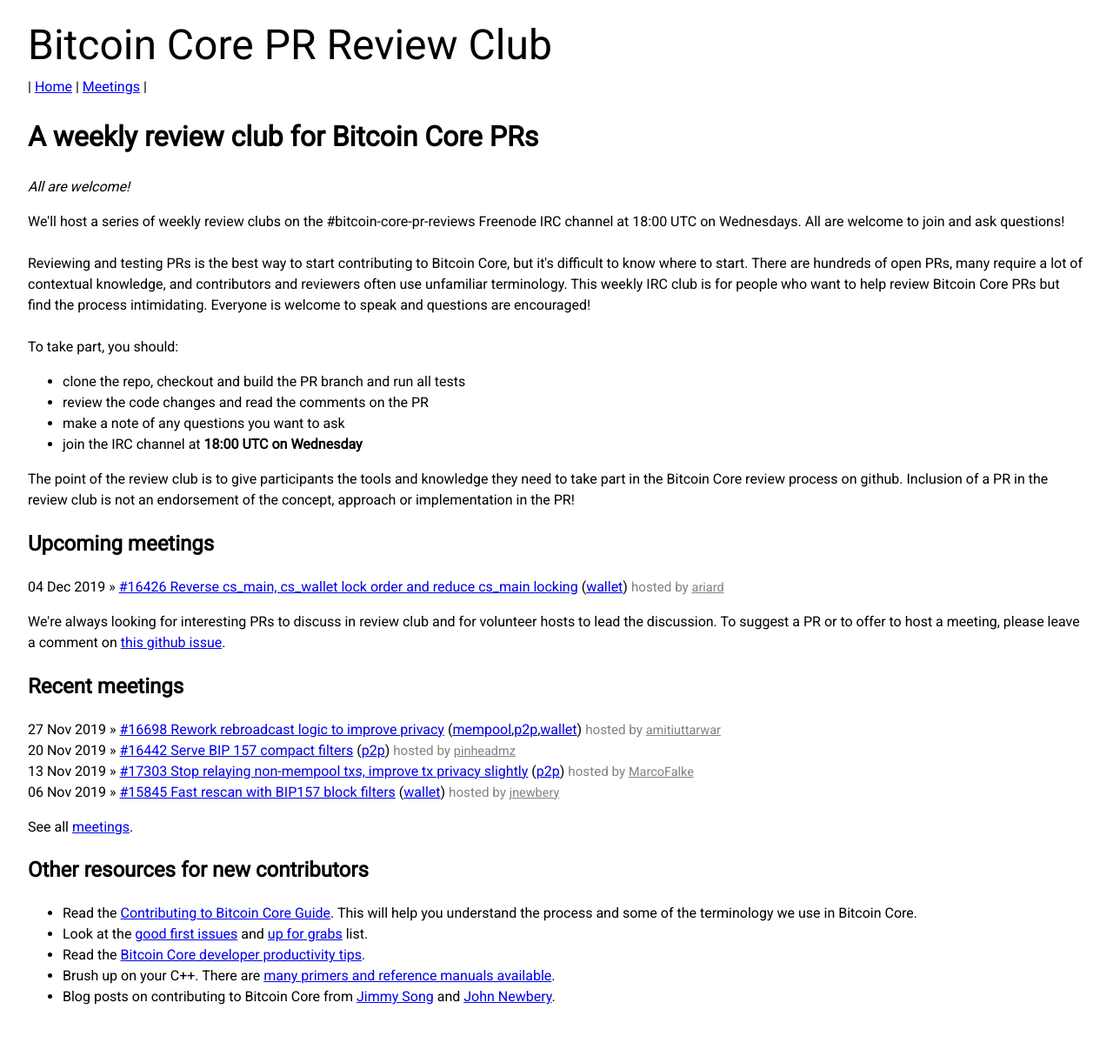
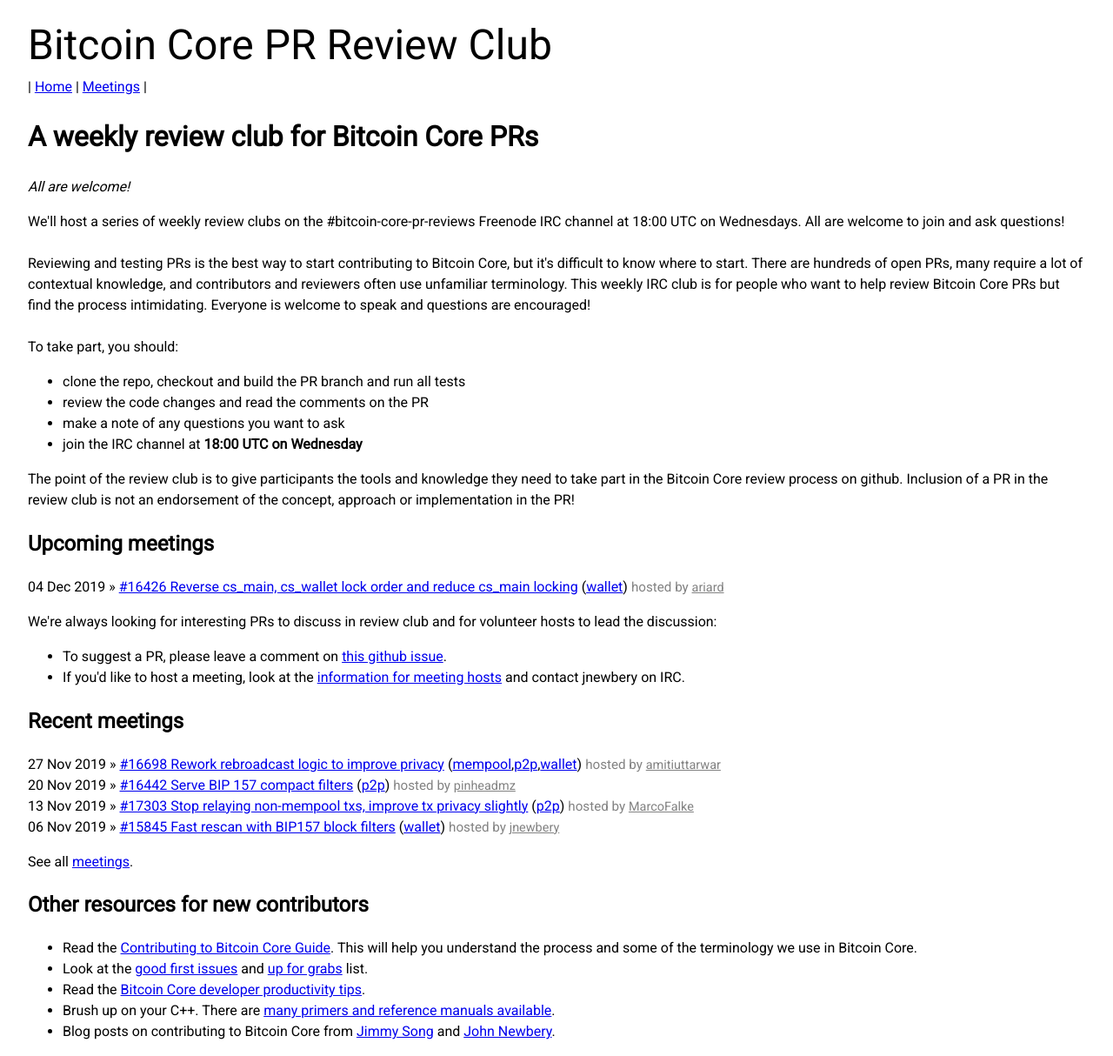
Before and after one commit to bitcoin-core-review-club/website, a Jekyll site: the page built from index.html, in a window 1280 px wide. Shown: the whole page at 87% size. Built offline with Jekyll 4.4.1, drawn with Linux system fonts in a browser that asks for light colours; nearby versions of some CDN libraries; the list of posts is cut into pages by our own code; before the commit the page ends 1174 px from its top, so only the background shows below that.

Commit message:
Add link to CONTRIBUTING.md to the home page

```diff
--- a/index.html
+++ b/index.html
@@ -67,9 +67,11 @@
 
     <p>
       We're always looking for interesting PRs to discuss in review club and for
-      volunteer hosts to lead the discussion. To suggest a PR or to offer to
-      host a meeting, please leave a comment on
-      <a href="https://github.com/bitcoin-core-review-club/bitcoin-core-review-club.github.io/issues/14">this github issue</a>.
+      volunteer hosts to lead the discussion:
+      <ul>
+        <li>To suggest a PR, please leave a comment on <a href="https://github.com/bitcoin-core-review-club/bitcoin-core-review-club.github.io/issues/14">this github issue</a>.</li>
+        <li>If you'd like to host a meeting, look at the <a href="https://github.com/bitcoin-core-review-club/bitcoin-core-review-club.github.io/blob/master/CONTRIBUTING.md">information for meeting hosts</a> and contact jnewbery on IRC.</li>
+      </ul>
     </p>
 
     <h2 class="Home-posts-title">Recent meetings</h2>
```
